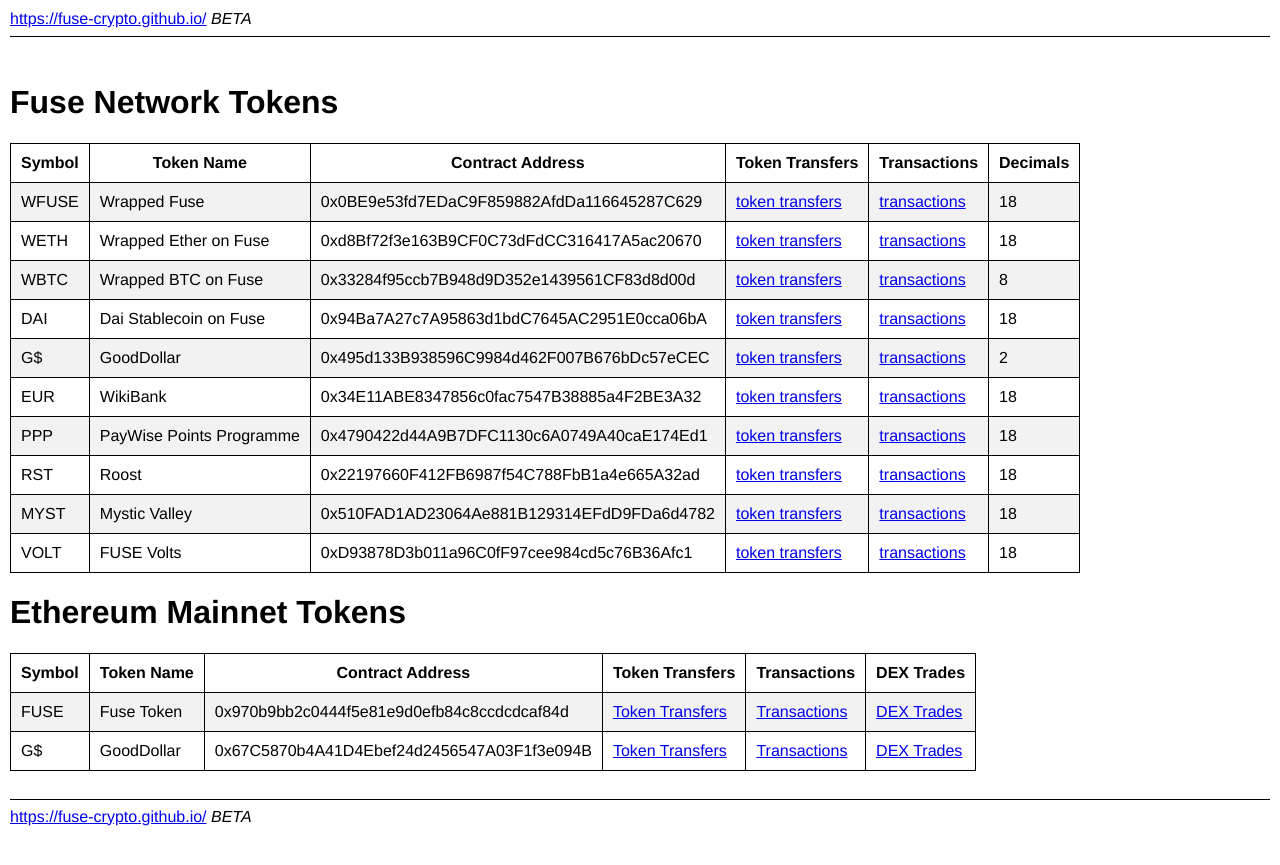
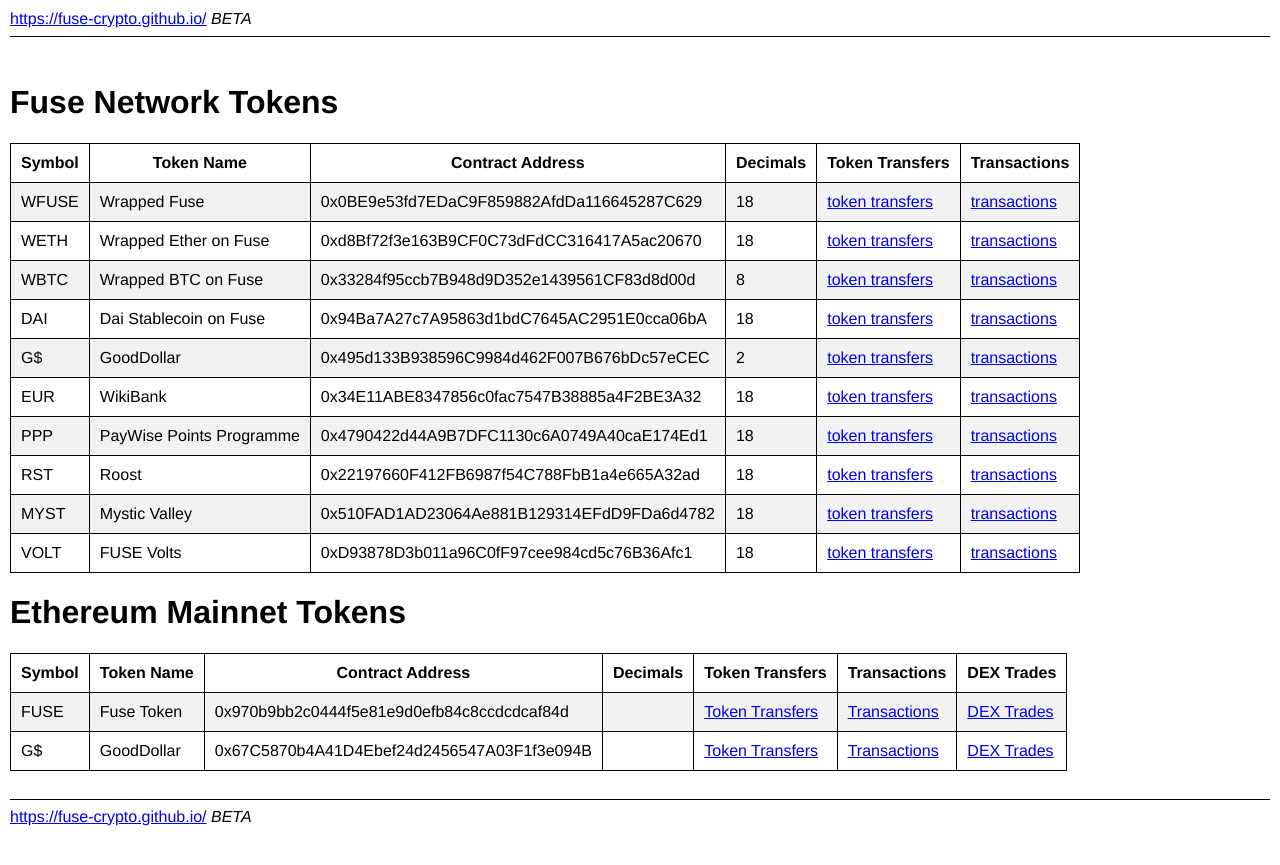
Before and after one commit to Fuse-Crypto/fuse-crypto.github.io, a Jekyll site: the page built from tokens/index.md, in a window 1280 px wide. Shown: the top 865 px of the page. Built offline with Jekyll 4.4.1, drawn with Linux system fonts in a browser that asks for light colours.

Commit message:
Update index.md

```diff
--- a/tokens/index.md
+++ b/tokens/index.md
@@ -11,18 +11,18 @@
       <th>Symbol</th>
       <th>Token Name</th>
       <th>Contract Address</th>
+      <th>Decimals</th>
       <th>Token Transfers</th>
       <th>Transactions</th>
-      <th>Decimals</th>
     </tr>
 {% for token in site.data.fuse-tokens %}
     <tr>
       <td>{{ token.symbol }}</td>
       <td>{{ token.name }}</td>
       <td>{{ token.address }}</td>
+      <td>{{ token.decimals }}</td>
       <td><a href="https://explorer.fuse.io/tokens/{{ token.address }}/token_transfers" target="_blank">token transfers</a></td>
       <td><a href="https://explorer.fuse.io/address/{{ token.address }}/transactions" target="_blank">transactions</a></td>
-      <td>{{ token.decimals }}</td>
     </tr>
 {% endfor %}
   </tbody>
@@ -36,6 +36,7 @@
       <th>Symbol</th>
       <th>Token Name</th>
       <th>Contract Address</th>
+      <th>Decimals</th>
       <th>Token Transfers</th>
       <th>Transactions</th>
       <th>DEX Trades</th>
@@ -45,6 +46,7 @@
       <td>{{ token.symbol }}</td>
       <td>{{ token.name }}</td>
       <td>{{ token.address }}</td>
+      <td>{{ token.decimals }}</td>
       <td><a href="https://etherscan.io/token/{{ token.address }}" target="_blank">Token Transfers</a></td>
       <td><a href="https://etherscan.io/address/{{ token.address }}" target="_blank">Transactions</a></td>
       <td><a href="https://etherscan.io/token/{{ token.address }}#tokenTrade" target="_blank">DEX Trades</a></td>
```
